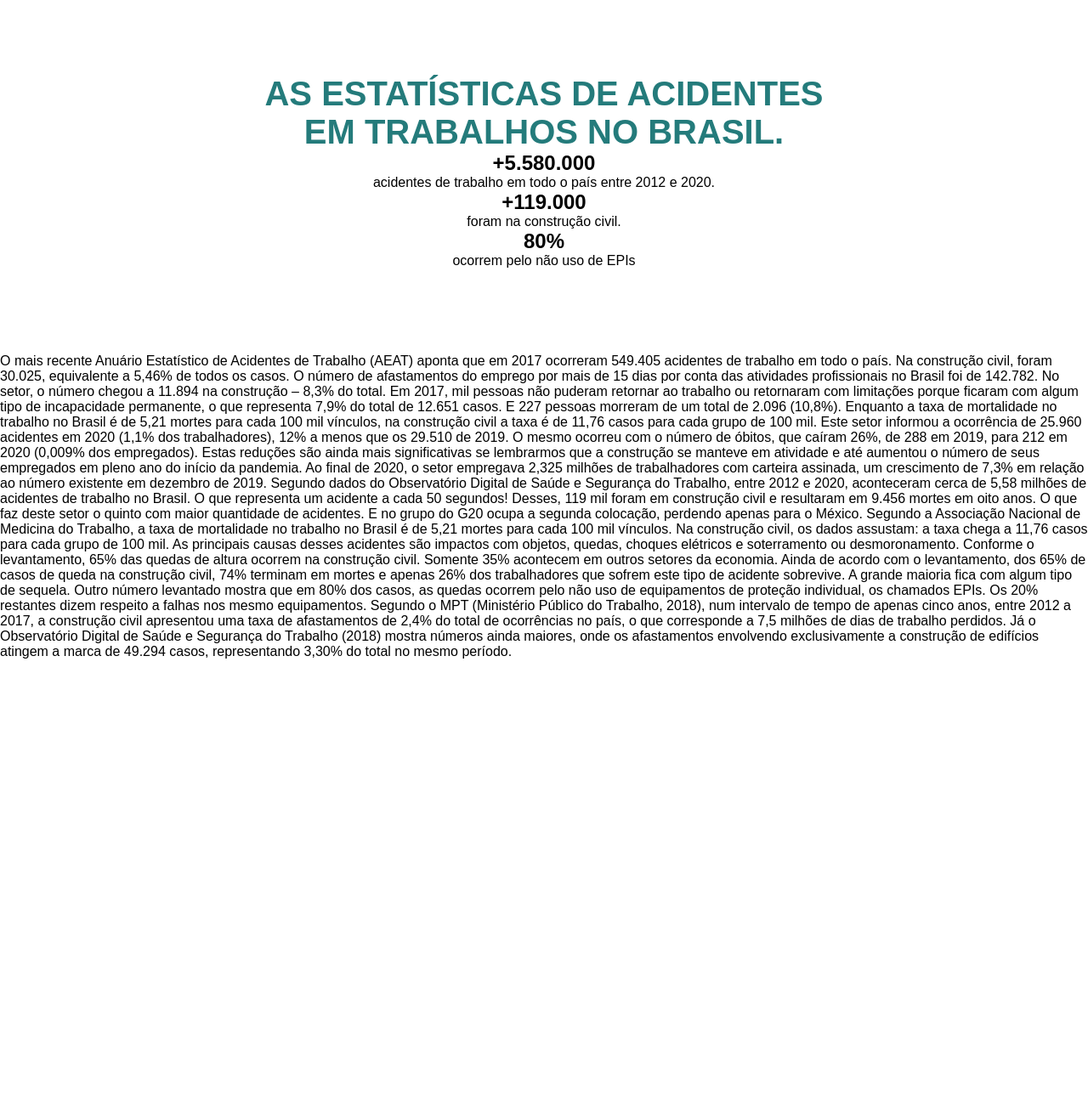
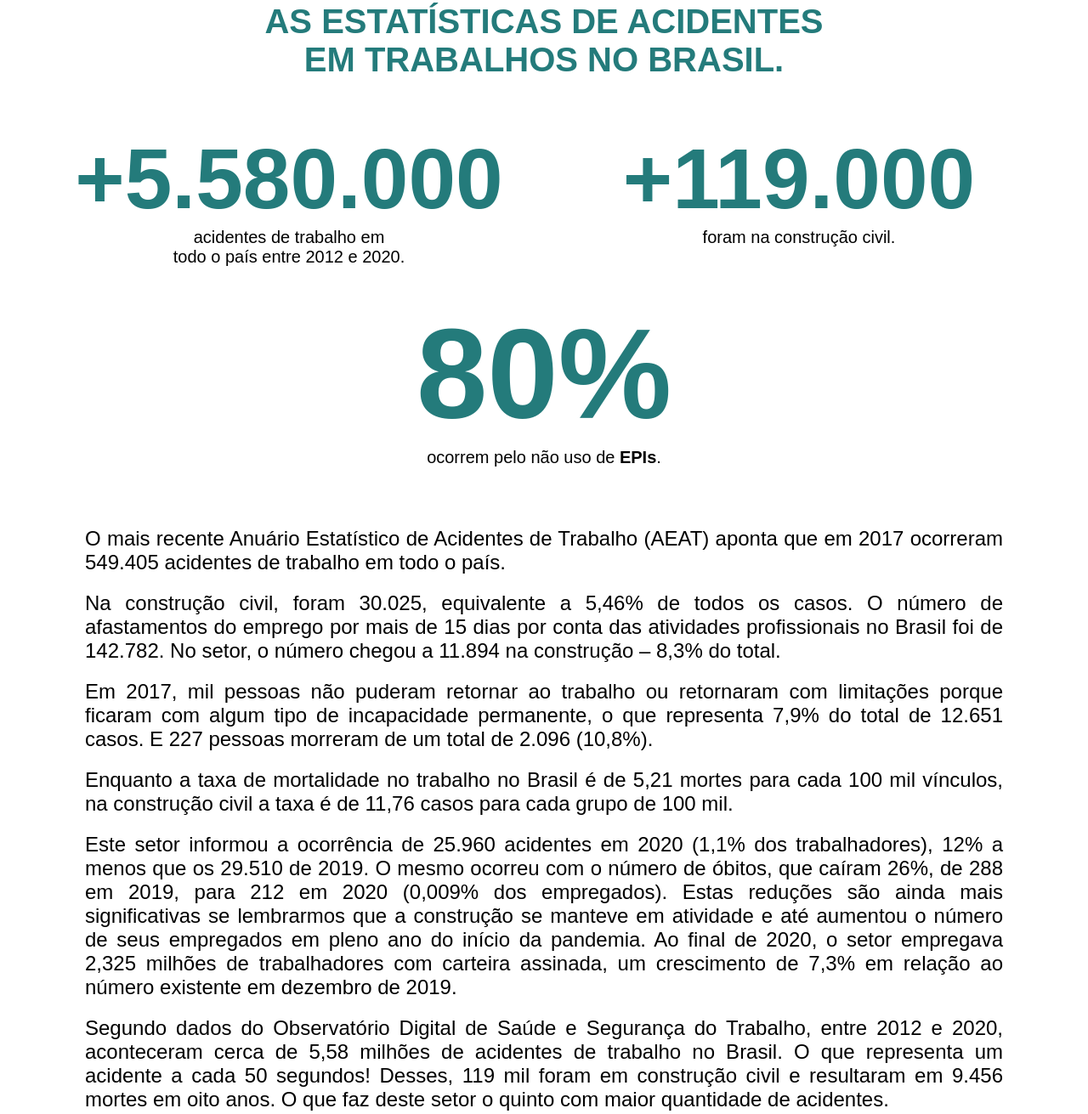
Before and after one commit to EdrilMatheus/OBRA-SHILD-HOME, a plain HTML site: page index.html in a window 1280 px wide. Shown: the part 808-2119 px from the top of the page at 85% size. Before the commit the page ends 1584 px from the top, so only its background shows below. Drawn offline with Linux system fonts and the light colour scheme.

Commit message:
Adicionando muita coisa

```diff
--- a/index.html
+++ b/index.html
@@ -1,5 +1,5 @@
 <!DOCTYPE html>
-<html lang="en">
+<html lang="pt-br">
   <head>
     <meta charset="UTF-8" />
     <meta name="viewport" content="width=device-width, initial-scale=1.0" />
@@ -16,7 +16,7 @@
             <li><a href="">OBRAS</a></li>
             <li><a href="">SOBRE NÓS</a></li>
             <li><a href="">SIMULAÇÃO</a></li>
-            <li><a href="">CONTATO</a></li>
+            <li><a href=""><div class="div-contato">Contato</div></a></li>
           </ul>
         </nav>
       </header>
@@ -36,34 +36,38 @@
             em trabalhos no Brasil.
           </h2>
         </div>
-        <div class="about-information">
+        <div class="about-numbers">
+          <div class="box box1">
             <h2>+5.580.000</h2>
-          <p>acidentes de trabalho em todo o país entre 2012 e 2020.</p>
+            <p>acidentes de trabalho em <br> todo o país entre 2012 e 2020.</p>
           </div>
-        <div>
+          <div class="box box2">
             <h2>+119.000</h2>
             <p>foram na construção civil.</p>
           </div>
-        <div>
-          <h2>80%</h2>
-          <p>ocorrem pelo não uso de EPIs</p>
+          <div class="box box3">
+            <h2 style="font-size: 150px;">80%</h2>
+            <p>ocorrem pelo não uso de <b>EPIs</b>.</p>
           </div>
         </div>
-    </section>
-    <section>
+        <div class="text-div">
           <p>
             O mais recente Anuário Estatístico de Acidentes de Trabalho (AEAT)
             aponta que em 2017 ocorreram 549.405 acidentes de trabalho em todo o
-        país. Na construção civil, foram 30.025, equivalente a 5,46% de todos os
+            país.</p>
+            <p>Na construção civil, foram 30.025, equivalente a 5,46% de todos os
             casos. O número de afastamentos do emprego por mais de 15 dias por conta
             das atividades profissionais no Brasil foi de 142.782. No setor, o
-        número chegou a 11.894 na construção – 8,3% do total. Em 2017, mil
+            número chegou a 11.894 na construção – 8,3% do total.</p>
+            <p>Em 2017, mil
             pessoas não puderam retornar ao trabalho ou retornaram com limitações
             porque ficaram com algum tipo de incapacidade permanente, o que
             representa 7,9% do total de 12.651 casos. E 227 pessoas morreram de um
-        total de 2.096 (10,8%). Enquanto a taxa de mortalidade no trabalho no
+            total de 2.096 (10,8%).</p>
+            <p>Enquanto a taxa de mortalidade no trabalho no
             Brasil é de 5,21 mortes para cada 100 mil vínculos, na construção civil
-        a taxa é de 11,76 casos para cada grupo de 100 mil. Este setor informou
+            a taxa é de 11,76 casos para cada grupo de 100 mil.</p>
+            <p>Este setor informou
             a ocorrência de 25.960 acidentes em 2020 (1,1% dos trabalhadores), 12% a
             menos que os 29.510 de 2019. O mesmo ocorreu com o número de óbitos, que
             caíram 26%, de 288 em 2019, para 212 em 2020 (0,009% dos empregados).
@@ -71,23 +75,26 @@
             construção se manteve em atividade e até aumentou o número de seus
             empregados em pleno ano do início da pandemia. Ao final de 2020, o setor
             empregava 2,325 milhões de trabalhadores com carteira assinada, um
-        crescimento de 7,3% em relação ao número existente em dezembro de 2019.
-        Segundo dados do Observatório Digital de Saúde e Segurança do Trabalho,
+            crescimento de 7,3% em relação ao número existente em dezembro de 2019.</p>
+            <p>Segundo dados do Observatório Digital de Saúde e Segurança do Trabalho,
             entre 2012 e 2020, aconteceram cerca de 5,58 milhões de acidentes de
             trabalho no Brasil. O que representa um acidente a cada 50 segundos!
             Desses, 119 mil foram em construção civil e resultaram em 9.456 mortes
             em oito anos. O que faz deste setor o quinto com maior quantidade de
-        acidentes. E no grupo do G20 ocupa a segunda colocação, perdendo apenas
+            acidentes.</p>
+            <p>E no grupo do G20 ocupa a segunda colocação, perdendo apenas
             para o México. Segundo a Associação Nacional de Medicina do Trabalho, a
             taxa de mortalidade no trabalho no Brasil é de 5,21 mortes para cada 100
             mil vínculos. Na construção civil, os dados assustam: a taxa chega a
             11,76 casos para cada grupo de 100 mil. As principais causas desses
             acidentes são impactos com objetos, quedas, choques elétricos e
-        soterramento ou desmoronamento. Conforme o levantamento, 65% das quedas
+            soterramento ou desmoronamento.</p>
+            <p>Conforme o levantamento, 65% das quedas
             de altura ocorrem na construção civil. Somente 35% acontecem em outros
             setores da economia. Ainda de acordo com o levantamento, dos 65% de
             casos de queda na construção civil, 74% terminam em mortes e apenas 26%
-        dos trabalhadores que sofrem este tipo de acidente sobrevive. A grande
+            dos trabalhadores que sofrem este tipo de acidente sobrevive.</p>
+            <p>A grande
             maioria fica com algum tipo de sequela. Outro número levantado mostra
             que em 80% dos casos, as quedas ocorrem pelo não uso de equipamentos de
             proteção individual, os chamados EPIs. Os 20% restantes dizem respeito a
@@ -98,9 +105,13 @@
             de trabalho perdidos. Já o Observatório Digital de Saúde e Segurança do
             Trabalho (2018) mostra números ainda maiores, onde os afastamentos
             envolvendo exclusivamente a construção de edifícios atingem a marca de
-        49.294 casos, representando 3,30% do total no mesmo período.
+            49.294 casos, representando 3,30% do total no mesmo período.</p>
           </p>
+        </div>
+      </div>
     </section>
-    <footer></footer>
+    <footer>
+      <div class="div-footer"></div>
+    </footer>
   </body>
 </html>
--- a/style.css
+++ b/style.css
@@ -17,6 +17,7 @@ body{
 
 .bg-home{
     position: relative;
+    box-shadow: 0px 0px 20px black;
 }
 
 .bg-home::before{
@@ -52,15 +53,28 @@ header .logo{
 }
 
 .navegation ul li a{
-    color: #9c9c9c;
+    color: #696969;
     font-size: 18px;
     padding-bottom: 5px;
     border-bottom: 2px solid transparent;
     transition: all .6s;
 }
 
+.div-contato{
+    color: white;
+    padding: 10px;
+    background-color: #247B7B;
+    border-radius: 10px;
+    transition: all .6s;
+}
+
+.div-contato:hover{
+    transform: scale(1.1);
+}
+
 .navegation ul li a:hover{
-    border-bottom: 2px solid #247B7B;
+    color: #247B7B;
+    font-weight: bolder;
 }
 
 .hero{
@@ -69,18 +83,20 @@ header .logo{
     min-height: 80vh;
     padding: 100px;
     align-items: center;
+
 }
 
 .hero h1{
     font-family: 'Bebas Neue', sans-serif;
     max-width: 940px;
     font-size: 150px;
+    line-height: 120px;
 }
 
 .about{
     display: flex;
     justify-content: center;
-    margin: 100px 0;
+    margin-top: 100px;
 }
 
 .about-content{
@@ -91,4 +107,47 @@ header .logo{
     font-size: 40px;
     text-transform: uppercase;
     color: #247B7B;
+    margin-bottom: 40px;
 }
+.text-div{
+    margin: 50px 100px;
+    text-align: justify;
+}
+
+.text-div p{
+    font-size: 24px;
+    margin-bottom: 20px;
+}
+
+.box{
+    margin: 20px 0;
+}
+
+.box h2{
+    color: #247B7B;
+    font-size: 100px;
+}
+
+.box p{
+    font-size: 20px;
+}
+
+.about-numbers{
+    display: grid;
+    grid-template-columns: repeat(2, 1fr);
+    margin: 0 40px;
+
+}
+
+.box3{
+    grid-column-start: 1;
+    grid-column-end: 3;
+    grid-row-start: 2;
+    grid-row-end: 2;
+}
+
+.div-footer{
+    background-color: #247B7B;
+    height: 40vh;
+
+}
```
Lines whose indentation alone changed are shown as unchanged.
